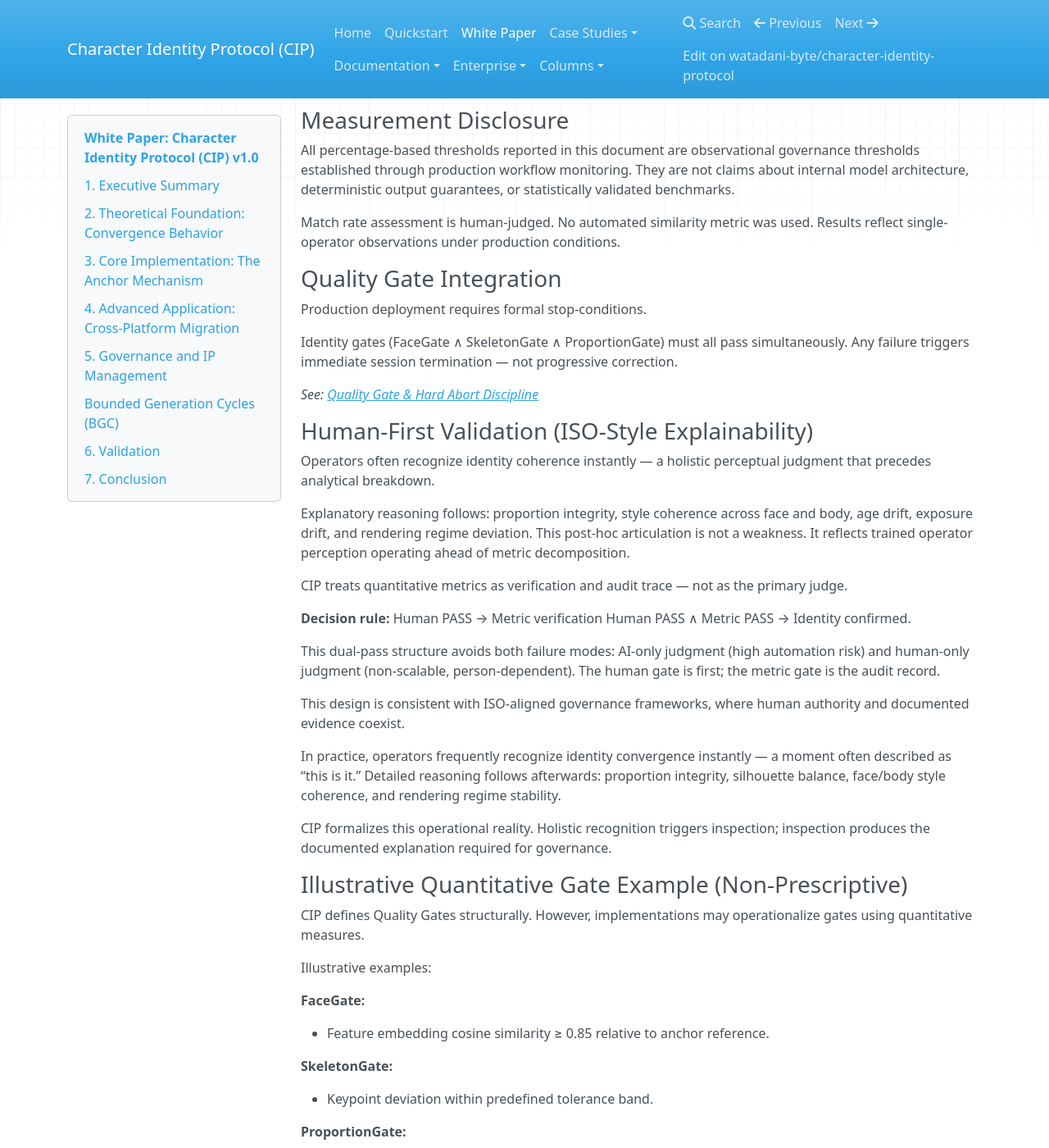
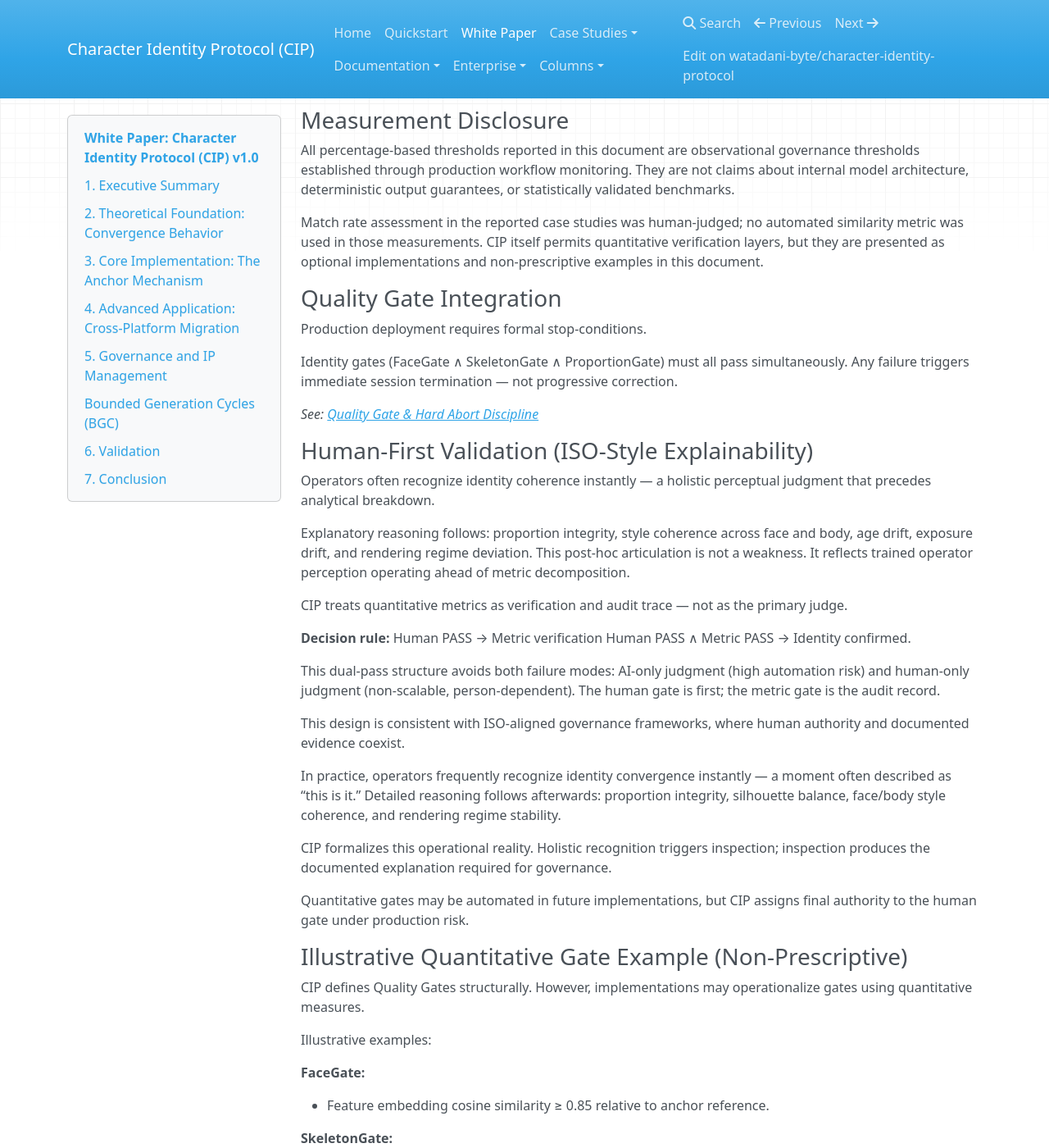
Before and after one commit to watadani-byte/character-identity-protocol, an MkDocs documentation site: the page built from docs/whitepaper_v1.md, in a window 1280 px wide and 1400 px high, scrolled down 3797 px. Shown: the whole window at 82% size. Built offline with MkDocs 1.6.1, drawn with Linux system fonts in a browser that asks for light colours; nearby versions of some CDN libraries.

Commit message:
whitepaper_v1.md を更新

```diff
--- a/docs/whitepaper_v1.md
+++ b/docs/whitepaper_v1.md
@@ -161,7 +161,7 @@ Production metrics observed across case studies:
 
 All percentage-based thresholds reported in this document are observational governance thresholds established through production workflow monitoring. They are not claims about internal model architecture, deterministic output guarantees, or statistically validated benchmarks.
 
-Match rate assessment is human-judged. No automated similarity metric was used. Results reflect single-operator observations under production conditions.
+Match rate assessment in the reported case studies was human-judged; no automated similarity metric was used in those measurements. CIP itself permits quantitative verification layers, but they are presented as optional implementations and non-prescriptive examples in this document.
 
 ### Quality Gate Integration
 
@@ -190,6 +190,8 @@ This design is consistent with ISO-aligned governance frameworks, where human au
 In practice, operators frequently recognize identity convergence instantly — a moment often described as “this is it.” Detailed reasoning follows afterwards: proportion integrity, silhouette balance, face/body style coherence, and rendering regime stability.
 
 CIP formalizes this operational reality. Holistic recognition triggers inspection; inspection produces the documented explanation required for governance.
+
+Quantitative gates may be automated in future implementations, but CIP assigns final authority to the human gate under production risk.
 
 ### Illustrative Quantitative Gate Example (Non-Prescriptive)
 
```
